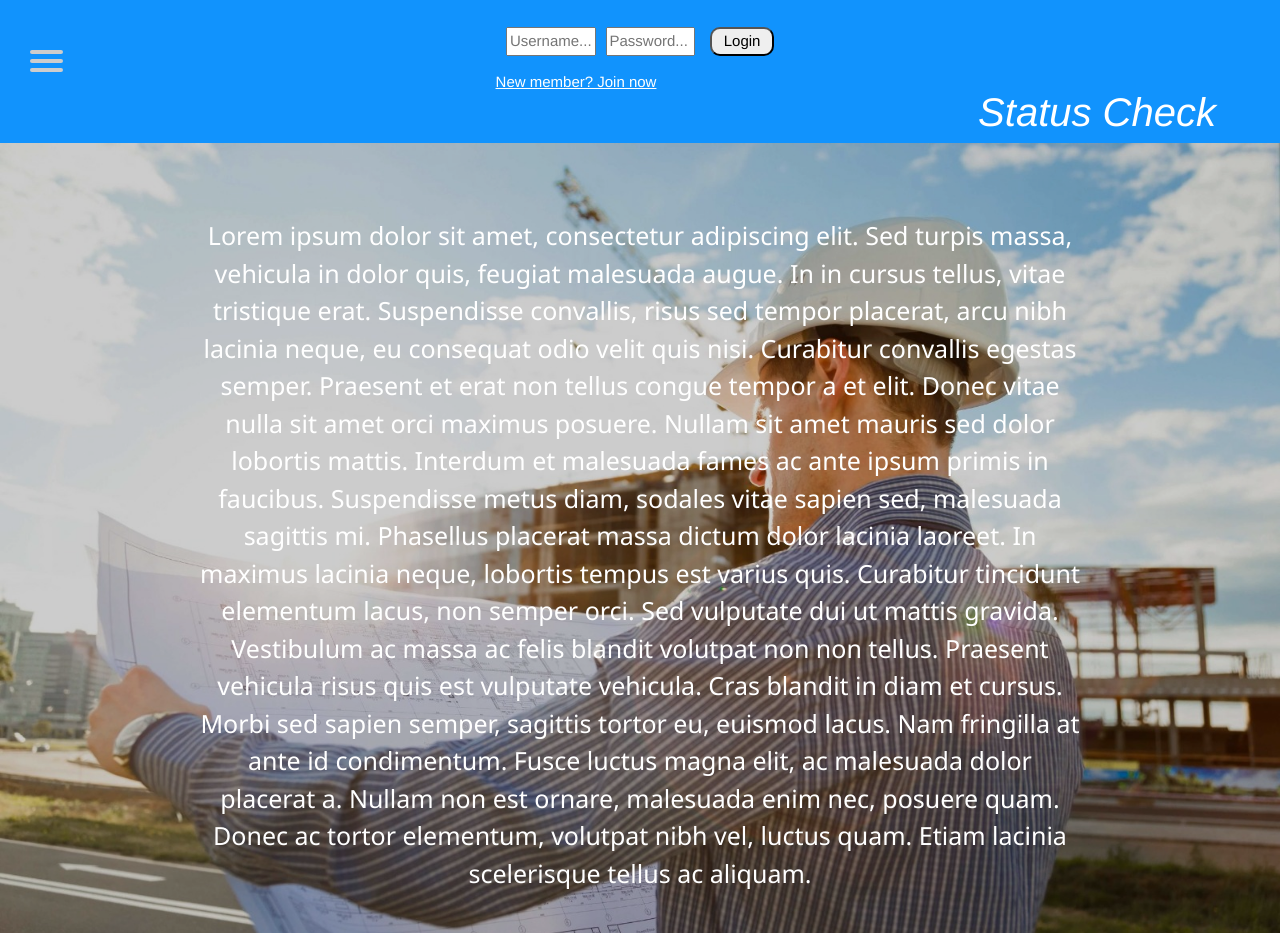
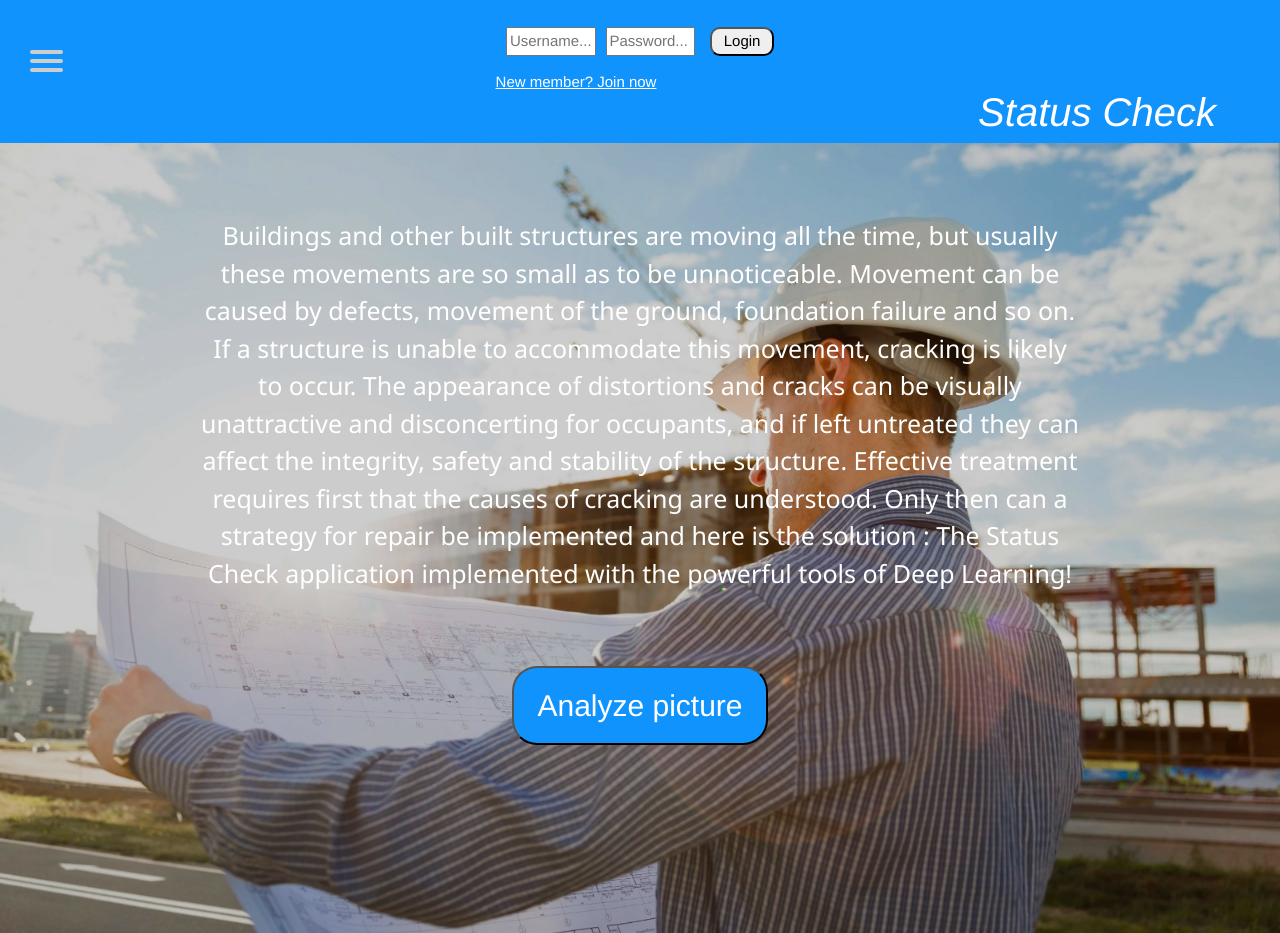
Before and after one commit to ionut-grigore99/proiect_vue, a Vue app: page / in a window 1280 px wide. Shown: the top 933 px of the page. Built offline with nearby package versions, Linux system fonts and the light colour scheme.

Commit message:
change the text on home page!

```diff
--- a/src/views/Home.vue
+++ b/src/views/Home.vue
@@ -96,12 +96,18 @@
         </div>
         <div id="id11">
             <h2 id="id2">
-                Lorem ipsum dolor sit amet, consectetur adipiscing elit. Sed turpis massa, vehicula in dolor quis, feugiat malesuada augue. In in cursus tellus, vitae tristique erat. Suspendisse convallis, risus sed tempor placerat, arcu nibh lacinia neque, eu consequat
-                odio velit quis nisi. Curabitur convallis egestas semper. Praesent et erat non tellus congue tempor a et elit. Donec vitae nulla sit amet orci maximus posuere. Nullam sit amet mauris sed dolor lobortis mattis. Interdum et malesuada fames ac
-                ante ipsum primis in faucibus. Suspendisse metus diam, sodales vitae sapien sed, malesuada sagittis mi. Phasellus placerat massa dictum dolor lacinia laoreet. In maximus lacinia neque, lobortis tempus est varius quis. Curabitur tincidunt elementum
-                lacus, non semper orci. Sed vulputate dui ut mattis gravida. Vestibulum ac massa ac felis blandit volutpat non non tellus. Praesent vehicula risus quis est vulputate vehicula. Cras blandit in diam et cursus. Morbi sed sapien semper, sagittis
-                tortor eu, euismod lacus. Nam fringilla at ante id condimentum. Fusce luctus magna elit, ac malesuada dolor placerat a. Nullam non est ornare, malesuada enim nec, posuere quam. Donec ac tortor elementum, volutpat nibh vel, luctus quam. Etiam
-                lacinia scelerisque tellus ac aliquam.
+                Buildings and other built structures are moving all the time,
+                but usually these movements are so small as to be unnoticeable.
+                Movement can be caused by defects, movement of the ground,
+                foundation failure and so on.
+                If a structure is unable to accommodate this movement,
+                cracking is likely to occur. The appearance of distortions and
+                cracks can be visually unattractive and disconcerting for occupants,
+                and if left untreated they can affect the integrity,
+                safety and stability of the structure.
+                Effective treatment requires first that the causes of cracking are understood.
+                Only then can a strategy for repair be implemented and here is the solution :
+                The Status Check application implemented with the powerful tools of Deep Learning!
             </h2>
             <router-link to="/analyze">
                 <button style="
```
